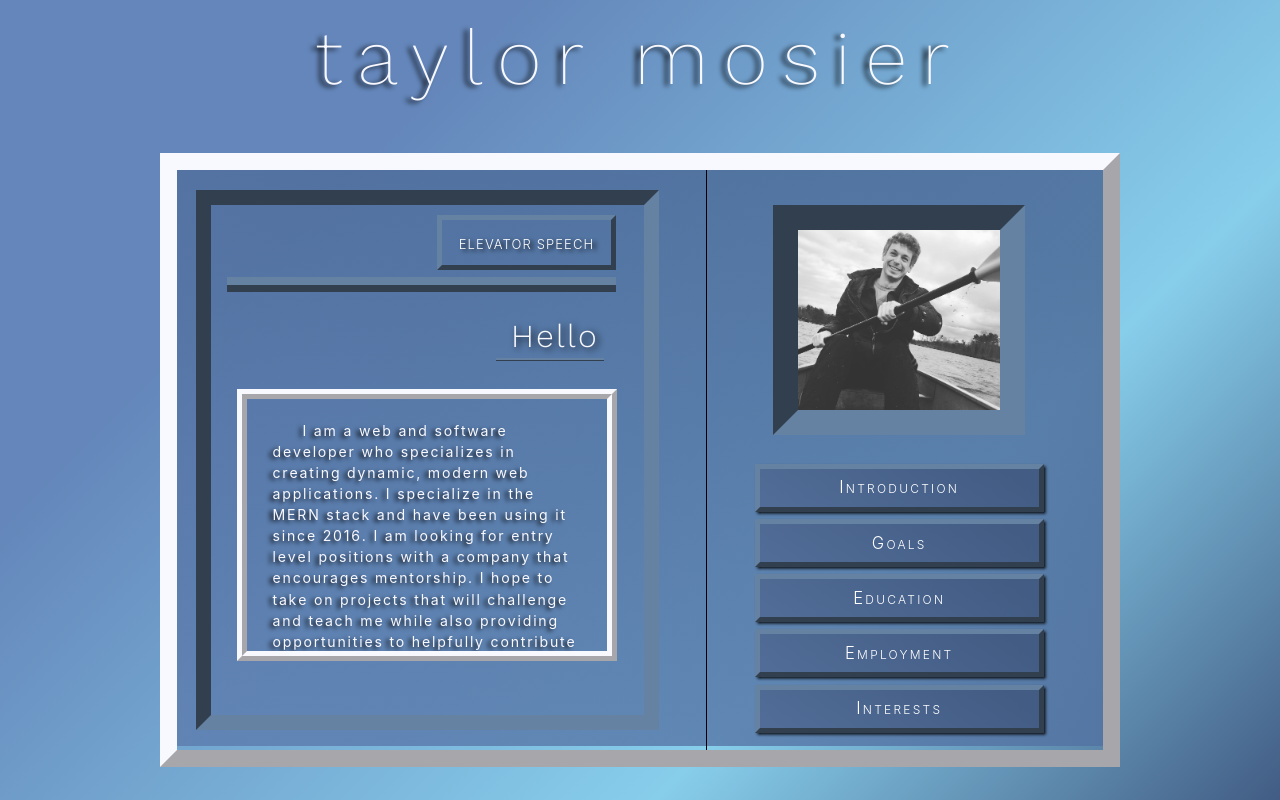
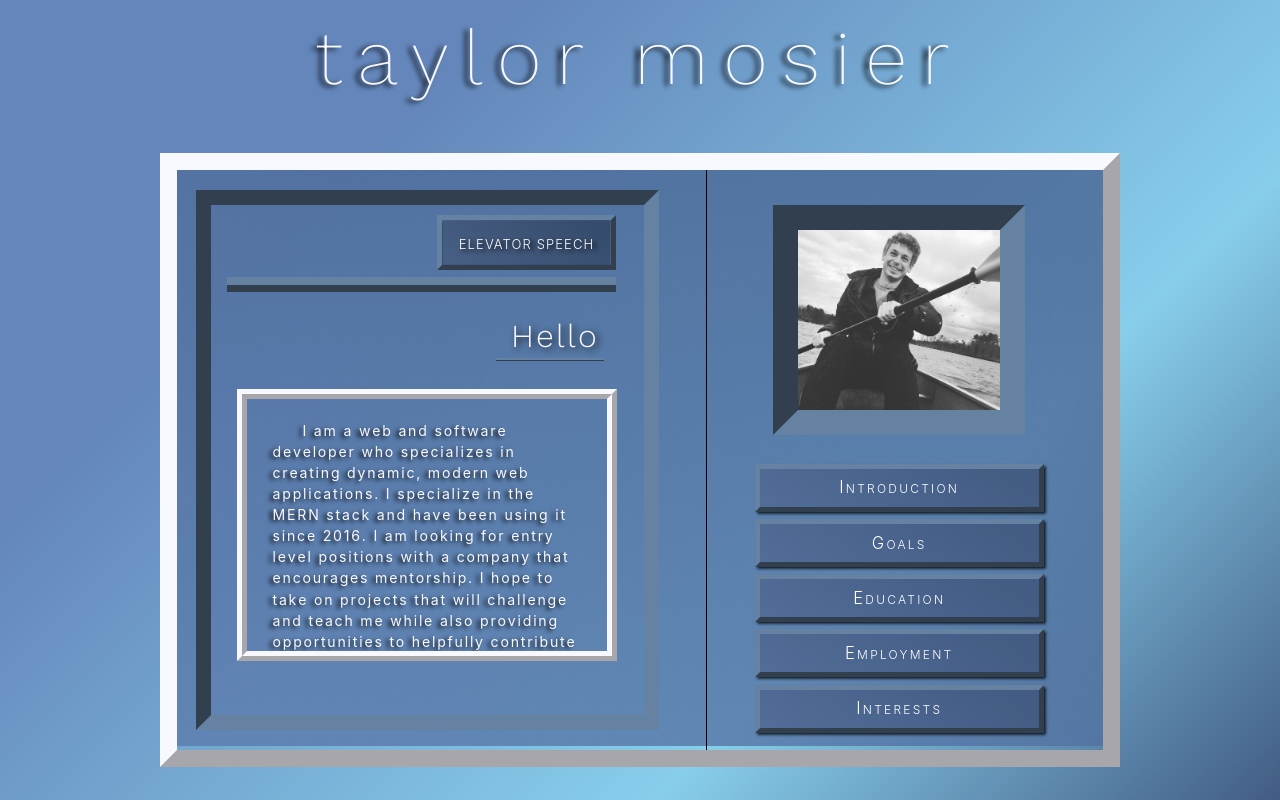
Before and after one commit to taymosier/portfolio, a React (Create React App) app in the folder client/: page / in a window 1280 px wide. Both pictures are taken after a click on the button "About Me". Built offline with nearby package versions, Linux system fonts and the light colour scheme; a web font is replaced by a local one.

Commit message:
added active tab styling for about me section

```diff
--- a/client/src/Views/AboutMe/AboutMe.jsx
+++ b/client/src/Views/AboutMe/AboutMe.jsx
@@ -62,7 +62,7 @@ export class AboutMe extends Component {
 
   updateActiveSection(sectionIndex){
     this.setState({
-      activeChild: this.props.activeChild,
+      activeChild: 0,
       activeSectionIndex: sectionIndex,
       activeChildKeys: Object.keys(sections[this.state.keys[sectionIndex]].body),
       activeSectionContent: this.state.sections[this.state.keys[sectionIndex]].body,
--- a/client/src/Views/AboutMe/Content/ContentNav.jsx
+++ b/client/src/Views/AboutMe/Content/ContentNav.jsx
@@ -12,22 +12,20 @@ export class ContentNav extends Component {
 
   componentDidMount(){
     this.setState({
-      activeChild: this.props.activeChild,
-      tabItems: this.props.tabs,
-      tabs: this.generateTabs(this.props.tabs)
+      activeChild: 0,
+      tabItems: this.props.tabs
     })
   }
 
   componentDidUpdate(){
-    if(this.state.tabItems !== this.props.tabs){
-      this.setState({
-        tabItems: this.props.tabs,
-        tabs: this.generateTabs(this.props.tabs)
-      })
-    }
     if(this.state.activeChild !== this.props.activeChild){
       this.setState({
         activeChild: this.props.activeChild
+      })
+    }
+    if(this.state.tabItems !== this.props.tabs){
+      this.setState({
+        tabItems: this.props.tabs
       })
     }
   }
@@ -38,6 +36,7 @@ export class ContentNav extends Component {
     for(let item in subsections){
       tabs.push(
         <ContentTab
+          activeChild={this.state.activeChild}
           index={index}
           text={subsections[item]}
           updateActiveChildTab={this.state.updateActiveChildTab}
@@ -52,7 +51,7 @@ export class ContentNav extends Component {
     return(
       <Navbar className="section-tabs-container">
         <Nav tabs className={"section-tabs"}>
-          {this.state.tabItems !== undefined ? this.state.tabs : null}
+          {this.state.tabItems !== undefined ? this.generateTabs(this.state.tabItems) : null}
         </Nav>
       </Navbar>
     );
--- a/client/src/Views/AboutMe/Content/ContentTab.jsx
+++ b/client/src/Views/AboutMe/Content/ContentTab.jsx
@@ -11,6 +11,8 @@ export class ContentTab extends Component {
 
   componentDidMount(){
     this.setState({
+      activeTab: this.props.activeChild,
+      isActive: this.props.activeChild === this.props.index,
       index: this.props.index,
       text: this.props.text,
     })
@@ -23,12 +25,19 @@ export class ContentTab extends Component {
         text: this.props.text
       })
     }
+    if(this.props.activeChild !== undefined && this.state.activeTab !== this.props.activeChild){
+      this.setState({
+        activeTab: this.props.activeChild,
+        isActive: this.props.activeChild === this.state.index
+      })
+    }
   }
 
   render(){
     return(
       <NavItem>
         <NavLink
+          style={this.state.isActive ? {"background": "linear-gradient(35deg,#475f84 5%, #364c6d 90%)"} : null}
           className={"content-tab"} //classnames({ active: this.state.activeTab === '1' })
           onClick={() => {this.state.updateActiveChildTab(this.state.index)}}
         >
--- a/client/src/Views/AboutMe/Content/TabbedContentContainer.jsx
+++ b/client/src/Views/AboutMe/Content/TabbedContentContainer.jsx
@@ -27,6 +27,7 @@ export class TabbedContentContainer extends Component {
       this.setState({
         activeSectionContent: this.props.activeSectionContent,
         activeSectionIndex: this.props.activeSectionIndex,
+        activeChild: 0
       })
     }
     if(this.state.activeChildKeys !== this.props.activeChildKeys){
--- a/client/src/index.css
+++ b/client/src/index.css
@@ -715,7 +715,7 @@ body {
 
 .section-tabs > .nav-item {
   margin: 0 0 0px 15px;
-  background: transparent;
+  background: linear-gradient(35deg,#516c96 5%, #425c84 90%);
   border: 5px outset #6582a3;
   color: white;
   display: inline-block;
```
